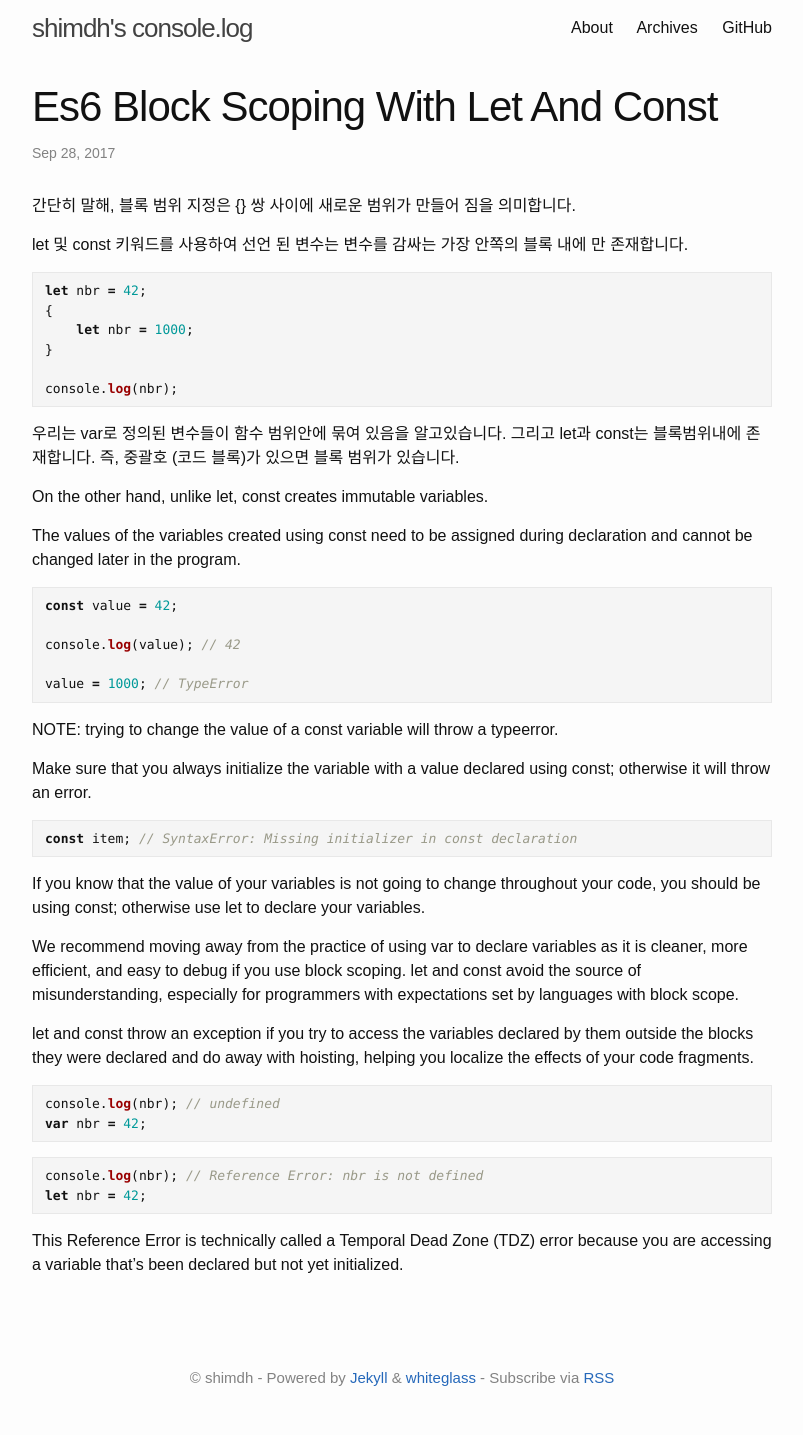
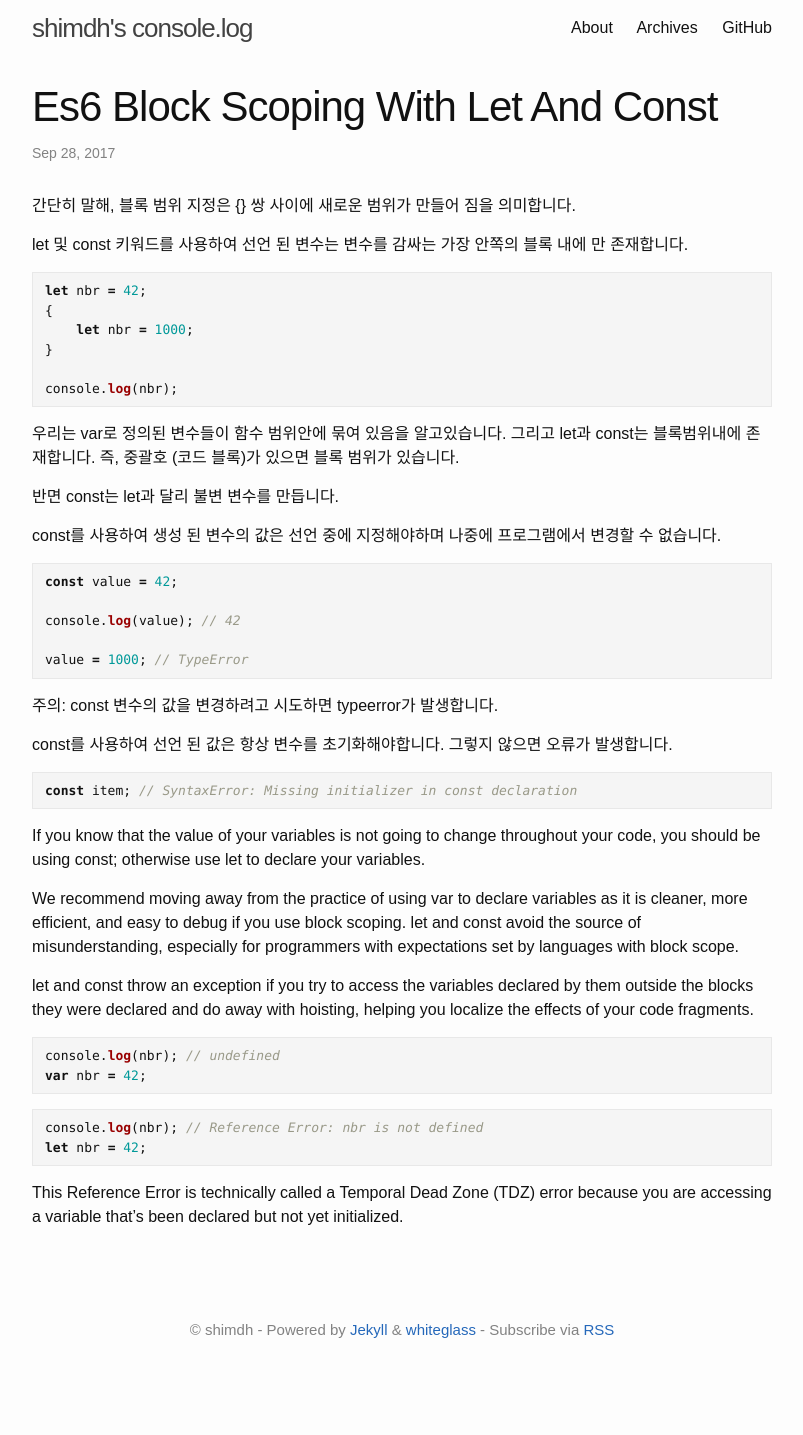
Before and after one commit to yous/whiteglass, a Jekyll site: the page built from _posts/2017-09-28-es6-block-scoping-with-let-and-const.md, in a window 1280 px wide. Shown: the whole page, without its empty margins (238-1041 px from the left). Built offline with Jekyll 4.4.1, drawn with Linux system fonts in a browser that asks for light colours; after the commit the page ends 1387 px from its top, so only the background shows below that.

Commit message:
modified translation

```diff
--- a/_posts/2017-09-28-es6-block-scoping-with-let-and-const.md
+++ b/_posts/2017-09-28-es6-block-scoping-with-let-and-const.md
@@ -22,9 +22,11 @@ console.log(nbr);
 <!-- We now know that var is bound to function scope, whereas let and const are block scopes, which means if you've got a set of curly brackets (a block of code), you have a block scope. -->
 우리는 var로 정의된 변수들이 함수 범위안에 묶여 있음을 알고있습니다. 그리고 let과 const는 블록범위내에 존재합니다. 즉, 중괄호 (코드 블록)가 있으면 블록 범위가 있습니다.
 
-On the other hand, unlike let, const creates immutable variables.
+<!-- On the other hand, unlike let, const creates immutable variables. -->
+반면 const는 let과 달리 불변 변수를 만듭니다.
 
-The values of the variables created using const need to be assigned during declaration and cannot be changed later in the program.
+<!-- The values of the variables created using const need to be assigned during declaration and cannot be changed later in the program. -->
+const를 사용하여 생성 된 변수의 값은 선언 중에 지정해야하며 나중에 프로그램에서 변경할 수 없습니다.
 
 {% highlight js %}
 const value = 42;
@@ -34,10 +36,10 @@ console.log(value); // 42
 value = 1000; // TypeError
 {% endhighlight %}
 
+주의: const 변수의 값을 변경하려고 시도하면 typeerror가 발생합니다.
 
-NOTE: trying to change the value of a const variable will throw a typeerror.
-
-Make sure that you always initialize the variable with a value declared using const; otherwise it will throw an error.
+<!-- Make sure that you always initialize the variable with a value declared using const; otherwise it will throw an error. -->
+const를 사용하여 선언 된 값은 항상 변수를 초기화해야합니다. 그렇지 않으면 오류가 발생합니다.
 
 {% highlight js %}
 const item; // SyntaxError: Missing initializer in const declaration
```
